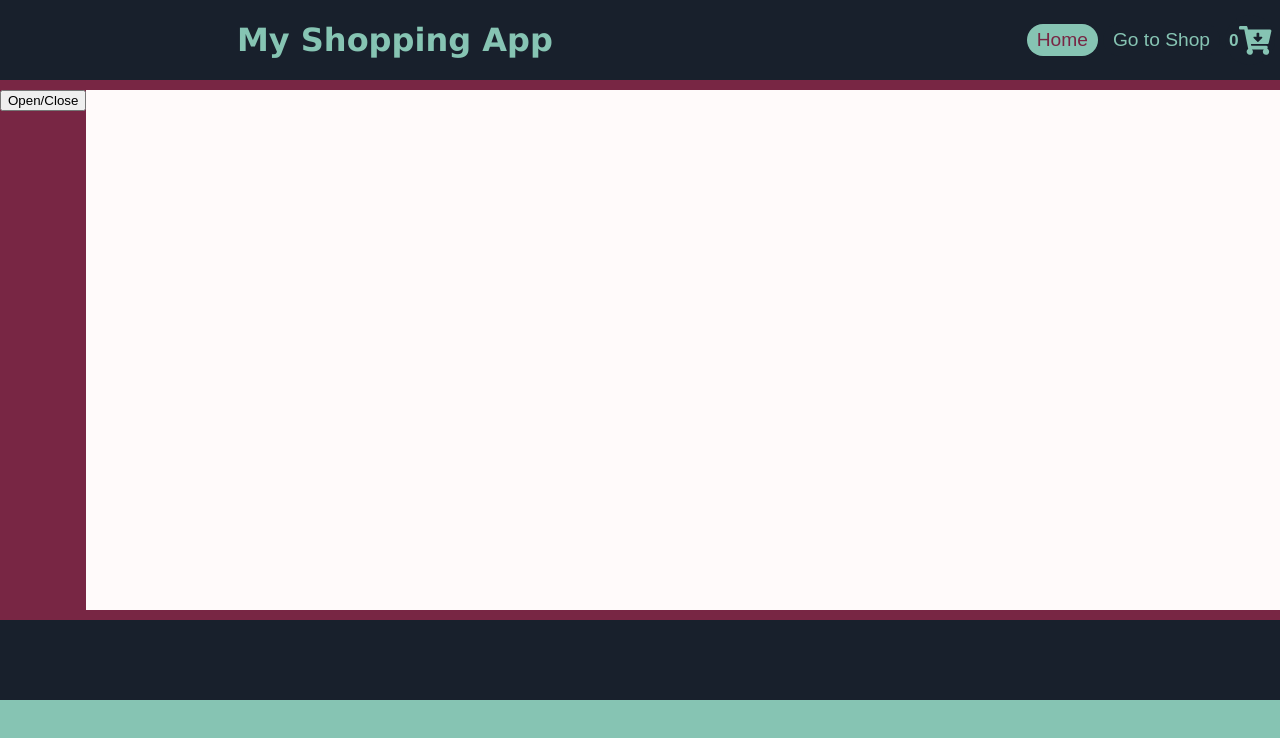
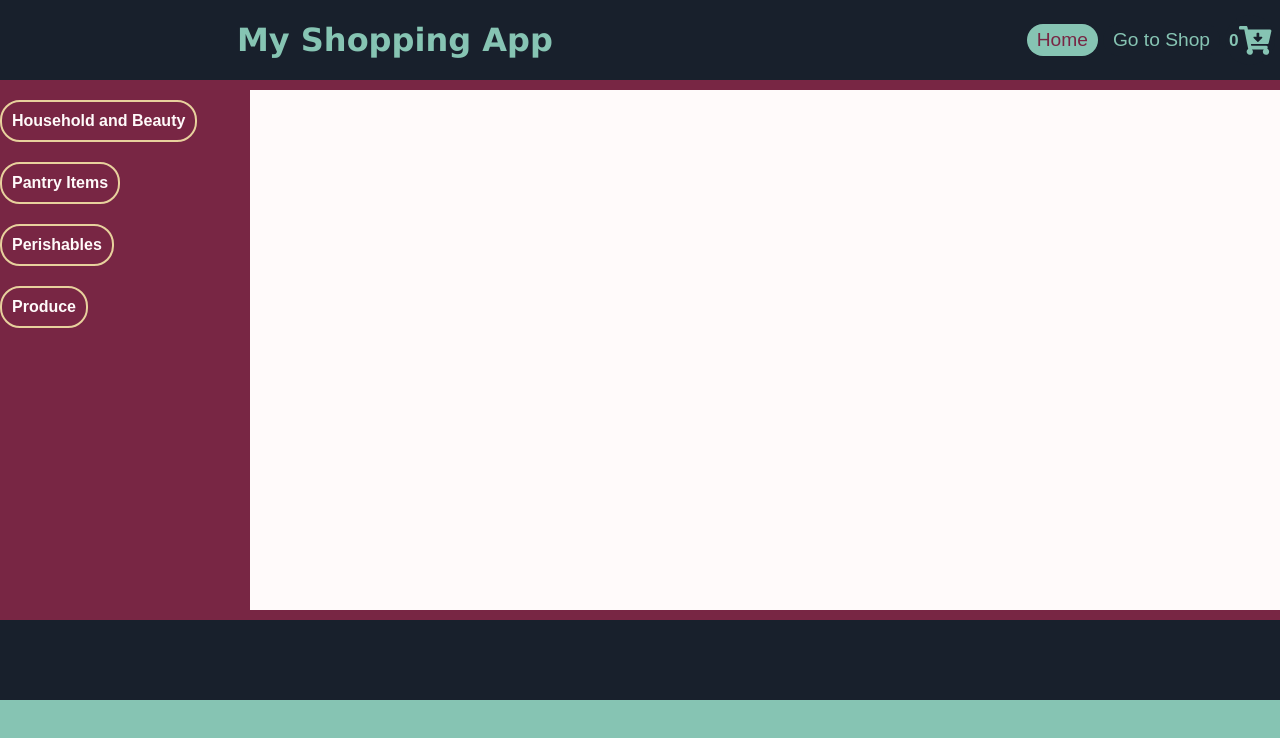
Before and after one commit to JPMCrain/my_shopping_app, a React (Create React App) app in the folder my_shopping_app/: page /shop in a window 1280 px wide. Shown: the top 738 px of the page. Built offline with nearby package versions, Linux system fonts and the light colour scheme.

Commit message:
Made responsive design more dynamic for shop page

```diff
--- a/my_shopping_app/src/App.js
+++ b/my_shopping_app/src/App.js
@@ -32,11 +32,13 @@ class App extends Component {
 				filterByPrice: false,
 				filterByStock: false,
 				isItemViewPannelOpen: false,
+				isCatogoryListOpen: true,
 				itemKey: undefined,
 				min: undefined,
 				max: undefined,
 			},
 			cart: [],
+			isButtonNeeded: undefined,
     }
 
 		this.goToNextSlide = this.goToNextSlide.bind(this);
@@ -46,8 +48,25 @@ class App extends Component {
 
 	componentDidMount() {
 		this.getItems();
+		window.addEventListener("resize", this.resize.bind(this));
+    this.resize();
 	}
 
+resize() {
+    this.setState({
+			isButtonNeeded: window.innerWidth <= 760,
+			filters: {
+				isCatogoryListOpen: false
+			}
+		});
+		if(!this.state.isButtonNeeded){
+			this.setState({
+				filters: {
+					isCatogoryListOpen: true
+				}
+			})
+		}
+}
 	//Home Page
 	getItems() {
 		let itemDataArray = jsonData;
@@ -101,9 +120,7 @@ class App extends Component {
 
 	//Number Input for Count
 	onQuantityChange(quantity, index) {
-		const { currentItems, linkName } = this.state;
-		console.log(currentItems)
-		console.log(linkName)
+		const { currentItems } = this.state;
 		let currentItem = currentItems[index]
 		currentItem.count = quantity;
 		this.setState({currentItems})
@@ -228,16 +245,24 @@ class App extends Component {
 			console.log(content);
 	}
 
+	openCatogoryList(){
+		if(this.state.isCatogoryListOpen){
+			this.setState({ isCatogoryListOpen: false })
+		}
+		this.setState({ isCatogoryListOpen: true })
+	}
+
   render() {
 	const {
 		filteredCategory,
 		filters,
 		catogoryLists,
 		openIndex
-	} = this.state
+	} = this.state;
 		if(this.state.loading) {
 			return 'Loading...'
 		}
+
 		return (
       <div className="App">
       <Router>
@@ -268,6 +293,8 @@ class App extends Component {
 						onCategorytItemClick={this.onCategorytItemClick.bind(this)}
 						onCatogoryClick={this.onCatogoryClick.bind(this)}
 						onQuantityChange={this.onQuantityChange}
+						openCatogoryList={this.openCatogoryList.bind(this)}
+						isButtonNeeded={this.state.isButtonNeeded}
 						/>
           }}/>
         <Route path='/checkout' component={()=>{
--- a/my_shopping_app/src/components/CatogoryList/CatogoryList.jsx
+++ b/my_shopping_app/src/components/CatogoryList/CatogoryList.jsx
@@ -2,16 +2,6 @@ import React, { Component } from 'react';
 import styles from './index.module.css';
 
 class CatogoryList extends Component {
-	constructor(props) {
-		super(props)
-		this.state = {
-			isOpened: false,
-			display: 'none'
-		}
-		this.toggleCatogories = this.toggleCatogories.bind(this)
-	}
-
-
 	onClickFilter(filterKey, index) {
 		let { filters } = this.props;
 		filters[filterKey] = !filters[filterKey];
@@ -19,34 +9,34 @@ class CatogoryList extends Component {
 		this.props.onFilterChange(filters);
 	}
 
-	toggleCatogories() {
-		const { display } = this.state
-		if (display === 'none') {
-			this.setState({
-				isOpened: true,
-				display: 'flex'
-			})
-		} else {
-			this.setState({
-				isOpened: false,
-				display: 'none'
-			})
+	render() {
+		const { catogoryLists, filters, openIndex, isButtonNeeded, isCatogoryListOpen } = this.props;
+		const buttonHidden = {
+			display: 'none',
 		}
-	}
+		const showButton = {
+			display: 'block',
+		}
+		const catogoryHidden = {
+			display: 'none',
+		}
+		const showCatogory = {
+			display: 'flex',
+		}
 
-	render() {
-		const { catogoryLists, filters, openIndex } = this.props;
-		const style = {
-			display: this.state.display,
-		}
+		let buttonStyle = !isButtonNeeded ? buttonHidden : showButton;
+		let catogoryListStyle = !filters.isCatogoryListOpen ? catogoryHidden : showCatogory;
+
 		return (
 			<div>
 				<button
+					style={buttonStyle}
 					onClick={() => {
-						this.toggleCatogories()
+						this.onClickFilter('isCatogoryListOpen', undefined)
+						this.props.openCatogoryList()
 					}}
 					className={styles.OpenCatogories}>Open/Close</button>
-				<div className={styles.listWrapper} style={style}>
+				<div className={styles.listWrapper} style={catogoryListStyle}>
 					{
 						catogoryLists.map((catogory, catogoryIndex) => {
 							const catlistItemStyle = openIndex === catogoryIndex ? styles.catlistItemActive : styles.catlistItem
--- a/my_shopping_app/src/components/CatogoryList/index.module.css
+++ b/my_shopping_app/src/components/CatogoryList/index.module.css
@@ -1,4 +1,6 @@
 .listWrapper {
+	display: flex;
+	flex-direction: column;
 	width: 250px;
 	color: #e8d19d;
 }
--- a/my_shopping_app/src/pages/ShopPage/ShopPage.jsx
+++ b/my_shopping_app/src/pages/ShopPage/ShopPage.jsx
@@ -27,6 +27,10 @@ class ShopPage extends Component {
 							onFilterChange={this.props.onFilterChange}
 							onCatogoryClick={this.props.onCatogoryClick}
 							onCategorytItemClick={this.props.onCategorytItemClick}
+
+
+							isButtonNeeded={this.props.isButtonNeeded}
+							openCatogoryList={this.props.openCatogoryList}
 						/>
 					</div>
 					<div className={styles.itemsWrapper}>
```
